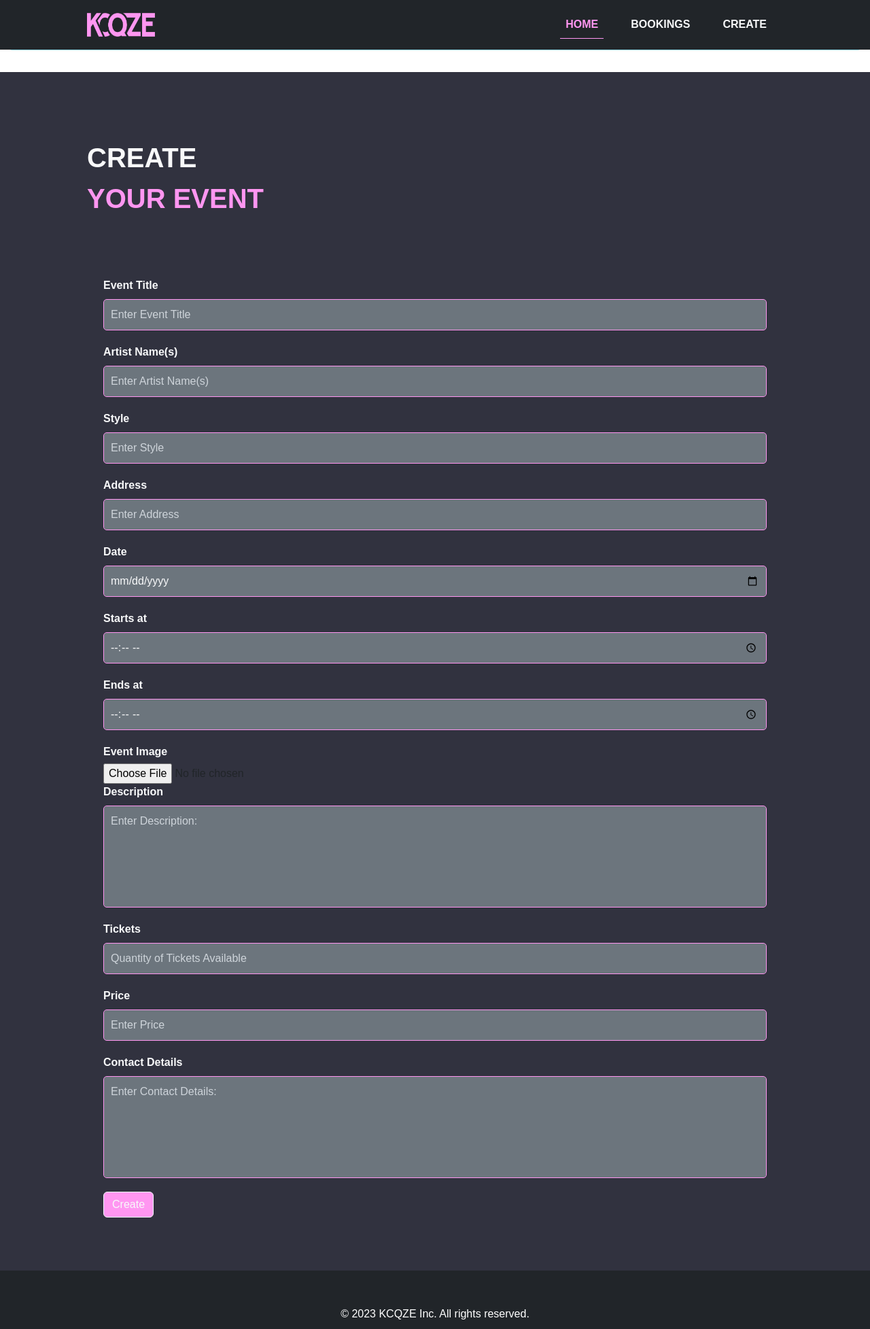
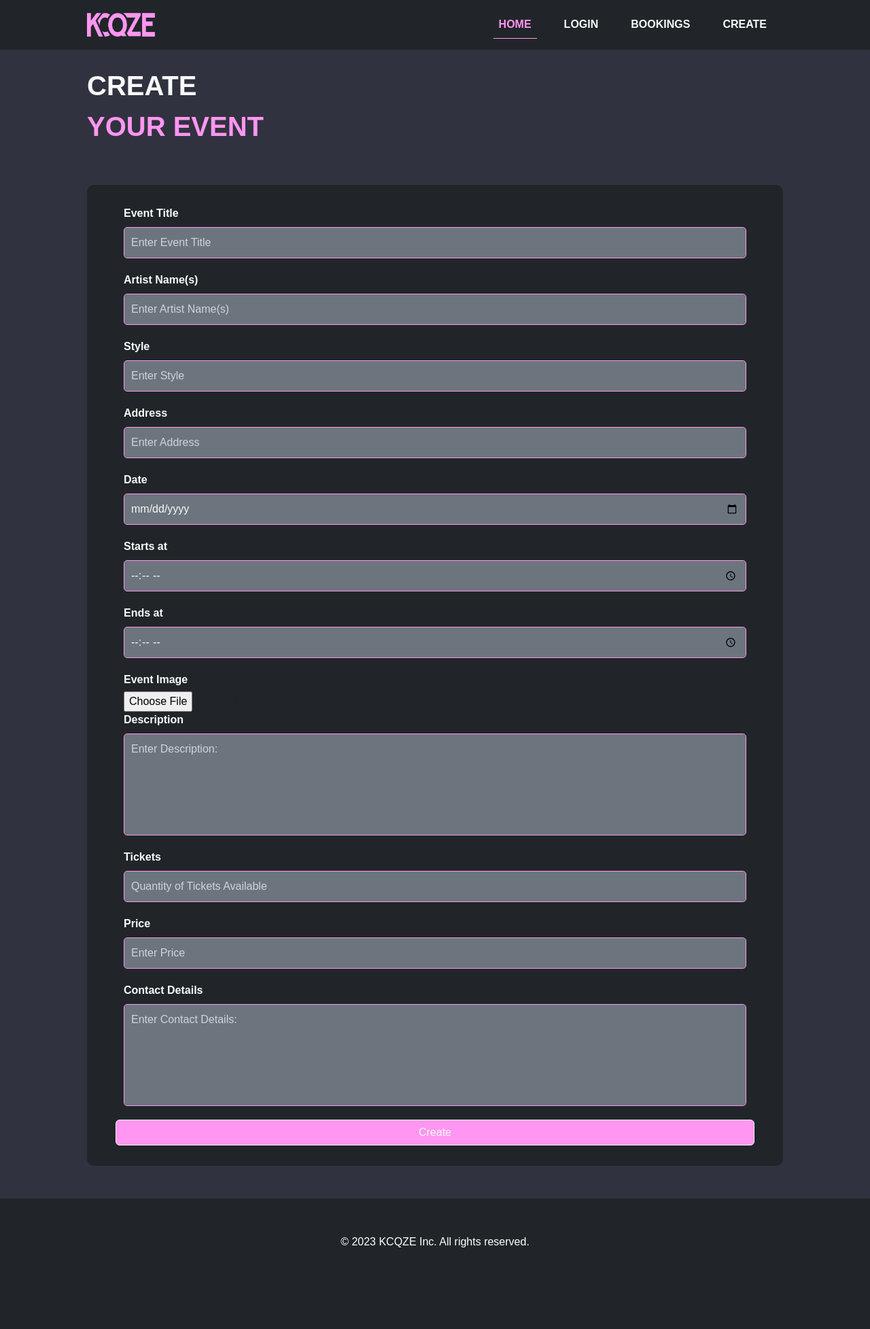
Before and after one commit to ShreyansAmin02/Group_8_Web, a Flask app: page /events/create in a window 1280 px wide. Shown: the top 1955 px of the page at 68% size. After the commit the page ends 1835 px from the top, so only its background shows below. Run offline with Flask 3, Linux system fonts and the light colour scheme; some libraries are stand-ins or nearby versions.

Commit message:
Updated Create Page

```diff
--- a/projectfile/website/templates/base.html
+++ b/projectfile/website/templates/base.html
@@ -35,6 +35,9 @@
                 <a class="nav-link" href="event-details.html">Events</a>
               </li>                                                                                                 -->
               <li class="nav-item">
+                <a class="nav-link" href="#">Login</a>
+              </li>
+              <li class="nav-item">
                 <a class="nav-link" href="booking-history.html">Bookings</a>
               </li>
               <li class="nav-item">
--- a/projectfile/website/templates/events/create.html
+++ b/projectfile/website/templates/events/create.html
@@ -4,22 +4,6 @@
 
 {% block content %}
   <main>
-    <!-- flashes any messages to the user -->
-    {% with messages = get_flashed_messages() %}
-      {% if messages %}
-        <!-- check if there are any messages -->
-        <div class="container-fluid">
-          <div class="row mt-3 mb-3">
-            <div class="col-md-12">
-              {% for message in messages %}
-                <!-- loop through the messages -->
-                <div class="alert alert-info">{{ message }}</div> <!-- display as alert -->
-              {% endfor %}
-            </div>
-          </div>
-        </div>
-      {% endif %}
-    {% endwith %}
     <div class="create-event-container bg-dark-subtle py-5">
       <h1 class="fs-1 fw-bold text-uppercase lh-base py-5">
         Create
@@ -27,9 +11,9 @@
         <span class="sub-text">Your Event</span>
       </h1>
       <div>
-        <!-- boostrap grid usage -->
-        <!-- bootstrap form component customised -->
-        <div class="container row row-col">{{ wtf.render_form(form) }}</div>
+        <form action="" method="" class="create-event-form bg-dark row row-col">
+          <div class="container row row-col">{{ wtf.render_form(form) }}</div>
+        </form>
       </div>
     </div>
   </main>
--- a/projectfile/website/templates/index.html
+++ b/projectfile/website/templates/index.html
@@ -1,7 +1,6 @@
 {% extends 'base.html' %}
 
 {% block content %}
-  <main>
   <!-- ABOUT SECTION -->
   <section id="about" class="about-section h-100 bg-dark-subtle">
     <div class="about-section-container text-start">
@@ -227,5 +226,4 @@
       </form>
     </div>
   </section>
-  </main>
 {% endblock %}
```
Also changed, not shown: projectfile/website/templates/loginn.html (+21 -23 lines). Lines whose indentation alone changed are shown as unchanged.
